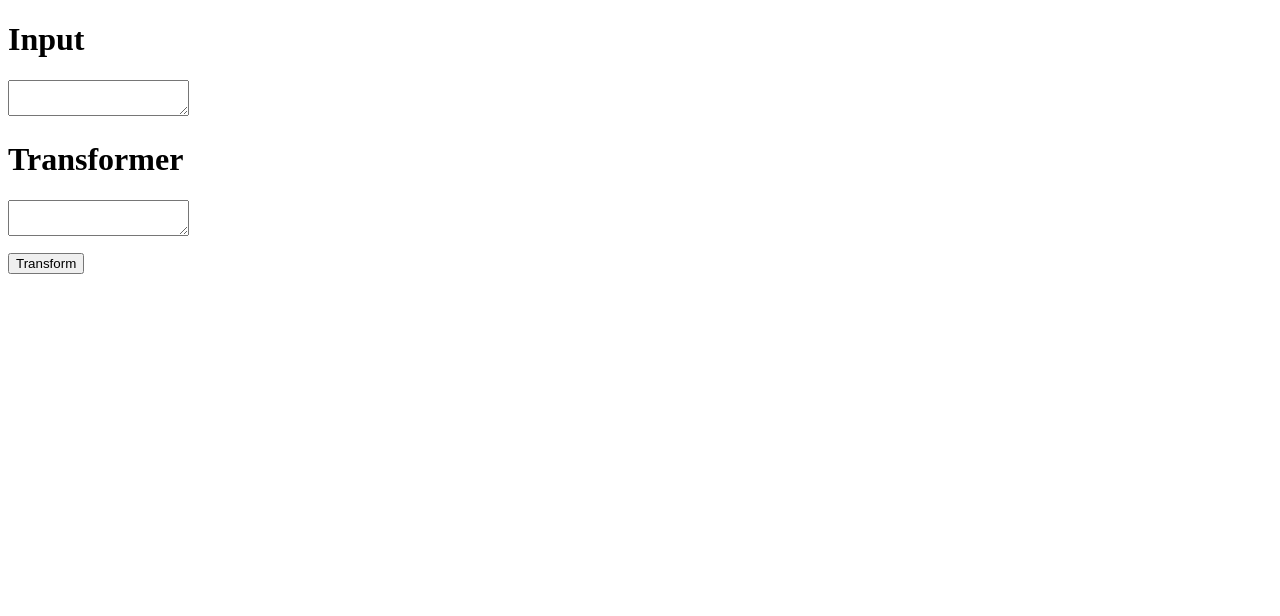
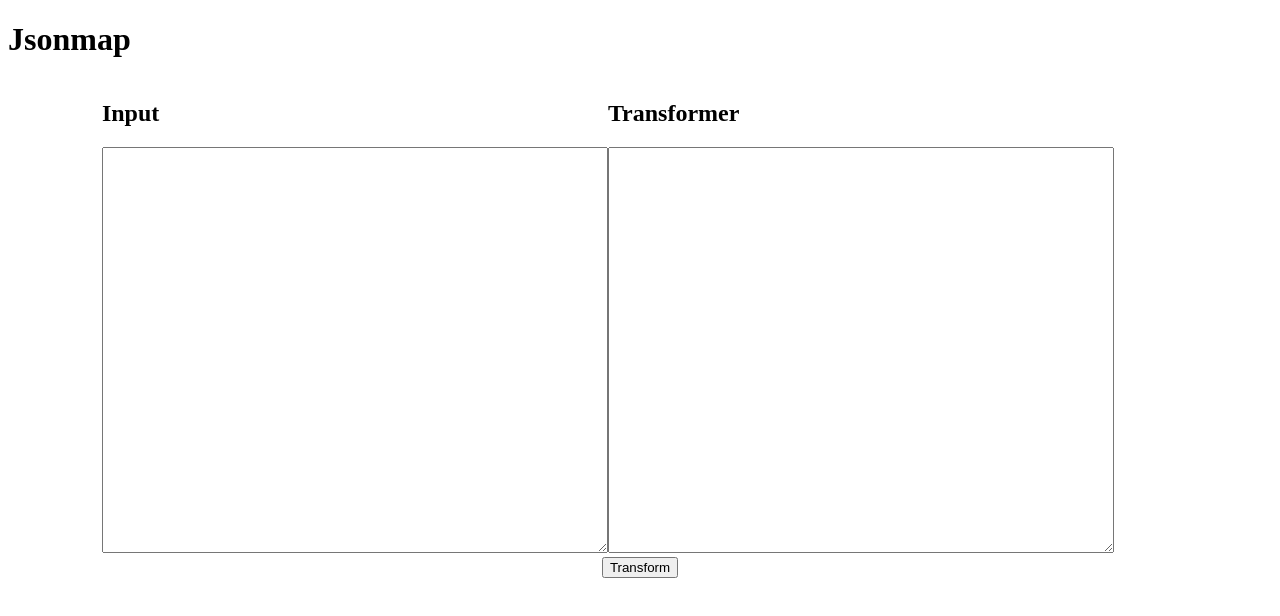
Before and after one commit to artem-mangilev/jsonmap-repl, a Vue app: page / in a window 1280 px wide. Shown: the top 616 px of the page. Built offline with nearby package versions, Linux system fonts and the light colour scheme; what jsonmap-js would draw is missing.

Commit message:
Add some css

```diff
--- a/src/App.vue
+++ b/src/App.vue
@@ -1,5 +1,9 @@
 <template>
-  <Sandbox />
+  <h1>Jsonmap</h1>
+
+  <div class="sandbox">
+    <Sandbox />
+  </div>
 </template>
 
 <script>
@@ -13,4 +17,10 @@ export default {
 }
 </script>
 
-<style></style>
+<style>
+  .sandbox {
+    display: flex;
+    justify-content: center;
+    flex-wrap: wrap;
+  }
+</style>
--- a/src/components/Sandbox.vue
+++ b/src/components/Sandbox.vue
@@ -1,13 +1,21 @@
 <template>
-  <h1>Input</h1>
-  <textarea v-model="inputValue"></textarea>
+  <div class="wrapper">
+    <div class="textareas">
+      <div class="textarea-block">
+        <h2>Input</h2>
+        <textarea class="textarea" v-model="inputValue"></textarea>
+      </div>
 
-  <h1>Transformer</h1>
-  <textarea v-model="transformerValue"></textarea>
+      <div class="textarea-block">
+        <h2>Transformer</h2>
+        <textarea class="textarea" v-model="transformerValue"></textarea>
+      </div>
+    </div>
 
-  <pre>{{ transforResult }}</pre>
+    <button @click="transform">Transform</button>
+  </div>
 
-  <button @click="transform">Transform</button>
+  <pre class="result">{{ transforResult }}</pre>
 </template>
 
 <script>
@@ -32,7 +40,28 @@ export default {
 }
 </script>
 
-<!-- Add "scoped" attribute to limit CSS to this component only -->
 <style scoped>
+  .wrapper {
+    display: flex;
+    flex-wrap: wrap;
+    justify-content: center;
+  }
 
+  .textareas {
+    flex-basis: 100%;
+    width: 1000px;
+    margin: 0 auto;
+    display: flex;
+  }
+
+  .textarea {
+    width: 500px;
+    height: 400px;
+    max-width: 500px;
+    max-height: 400px;
+  }
+
+  .result {
+    flex-basis: 100%;
+  }
 </style>
```
